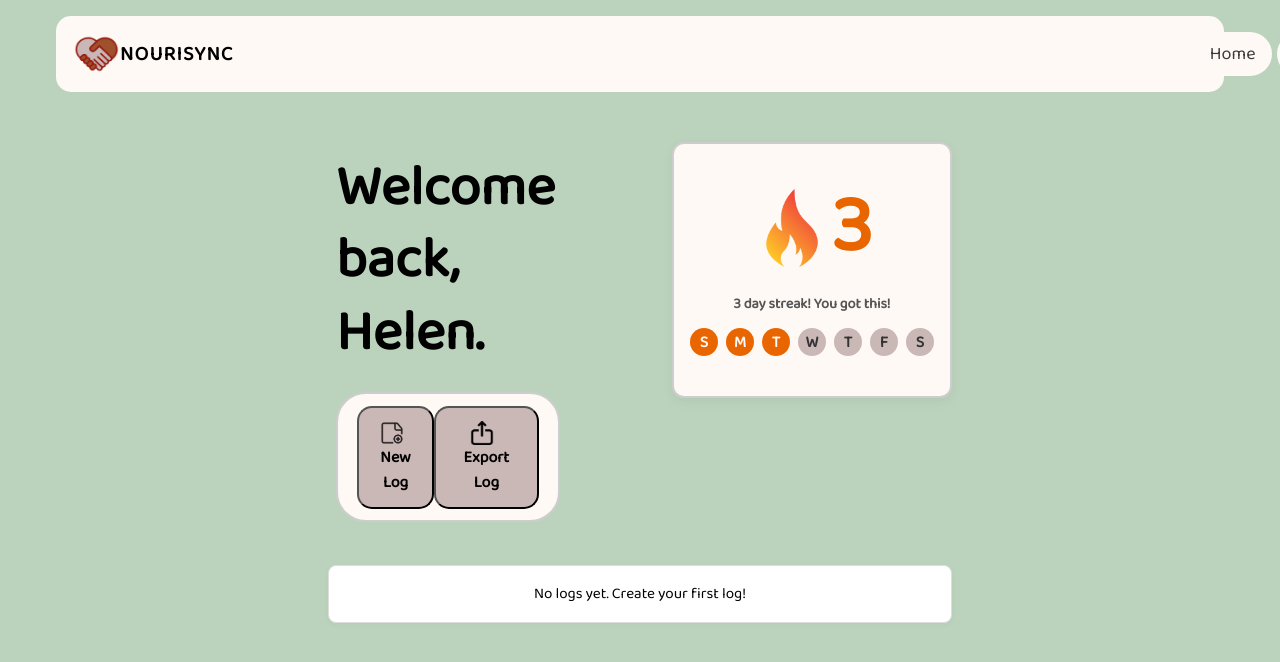
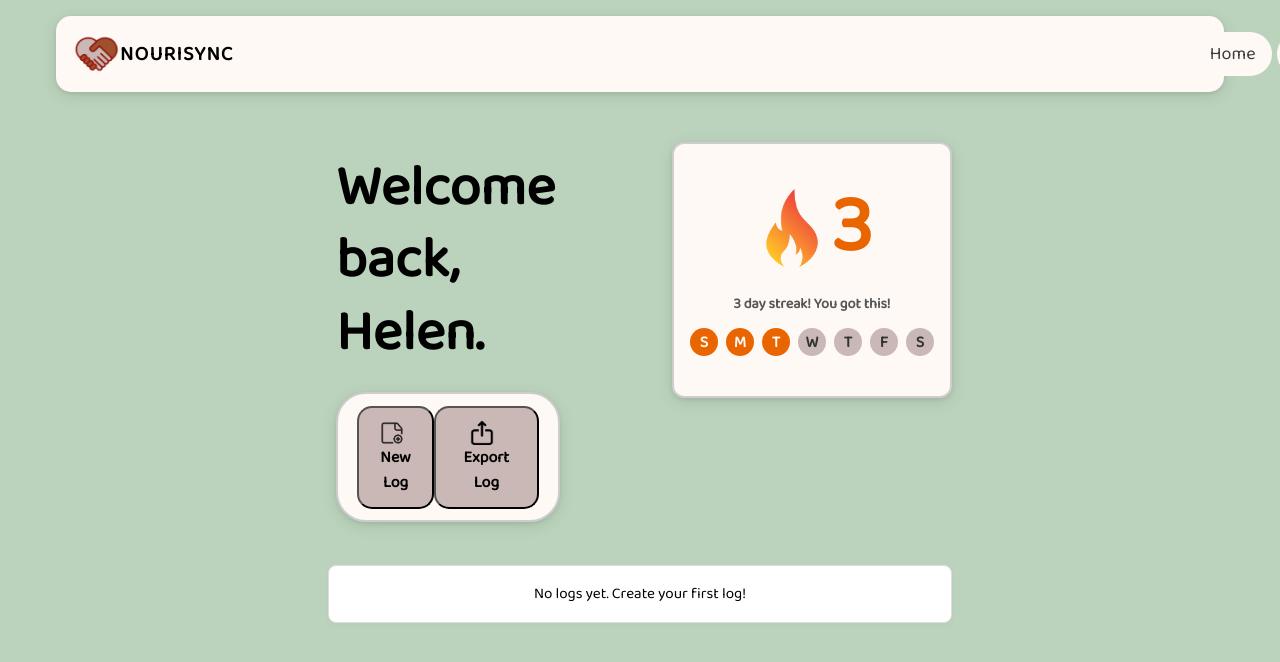
Before and after one commit to mikaela-beakley/NouriSync, a Flask app: page / in a window 1280 px wide; the page is wider, and only the part inside the window is pictured. Shown: the top 662 px of that part. Run offline with Flask 3, Linux system fonts and the light colour scheme; data that the repository does not hold is empty; some libraries are stand-ins or nearby versions.

Commit message:
added dropshadow to CSS (could remove)

```diff
--- a/web/src/static/styles/style.css
+++ b/web/src/static/styles/style.css
@@ -33,6 +33,7 @@ hero {
     padding-right: 1em;
     background-color: var(--bg-secondary);
     border-radius: 15px;
+    box-shadow: 0 4px 16px 0 rgba(0,0,0,0.10), 0 1.5px 4px 0 rgba(0,0,0,0.08);
 }
 
 a {
@@ -119,6 +120,7 @@ a {
     justify-content: space-around;
     align-items: center;
     transform: translateY(-16px);
+    box-shadow: 0 4px 16px 0 rgba(0,0,0,0.10), 0 1.5px 4px 0 rgba(0,0,0,0.08);
 }
 
 .log-button {
@@ -162,6 +164,7 @@ a {
     box-shadow: 0 4px 12px rgba(0,0,0,0.05);
     padding: 1rem;
     padding-bottom: 2.5rem;
+    box-shadow: 0 4px 16px 0 rgba(0,0,0,0.10), 0 1.5px 4px 0 rgba(0,0,0,0.08);
 }
 
 .streak-info-top {
@@ -229,6 +232,7 @@ a {
   padding-bottom: 1rem;
   box-shadow: 0 4px 8px rgba(0,0,0,0.04);
   border: 1px solid #e3e7ec;
+  box-shadow: 0 4px 16px 0 rgba(0,0,0,0.10), 0 1.5px 4px 0 rgba(0,0,0,0.08);
 }
 
 /* Log top section */
```
